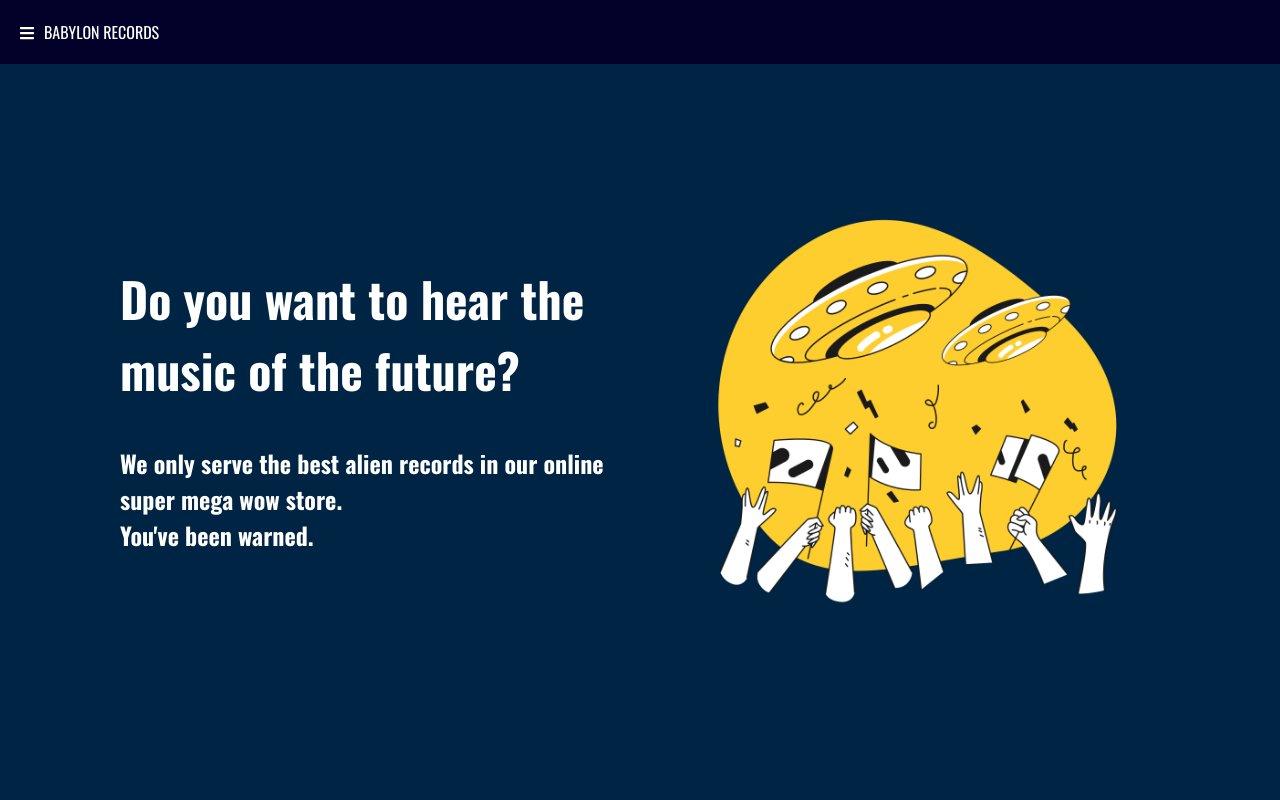
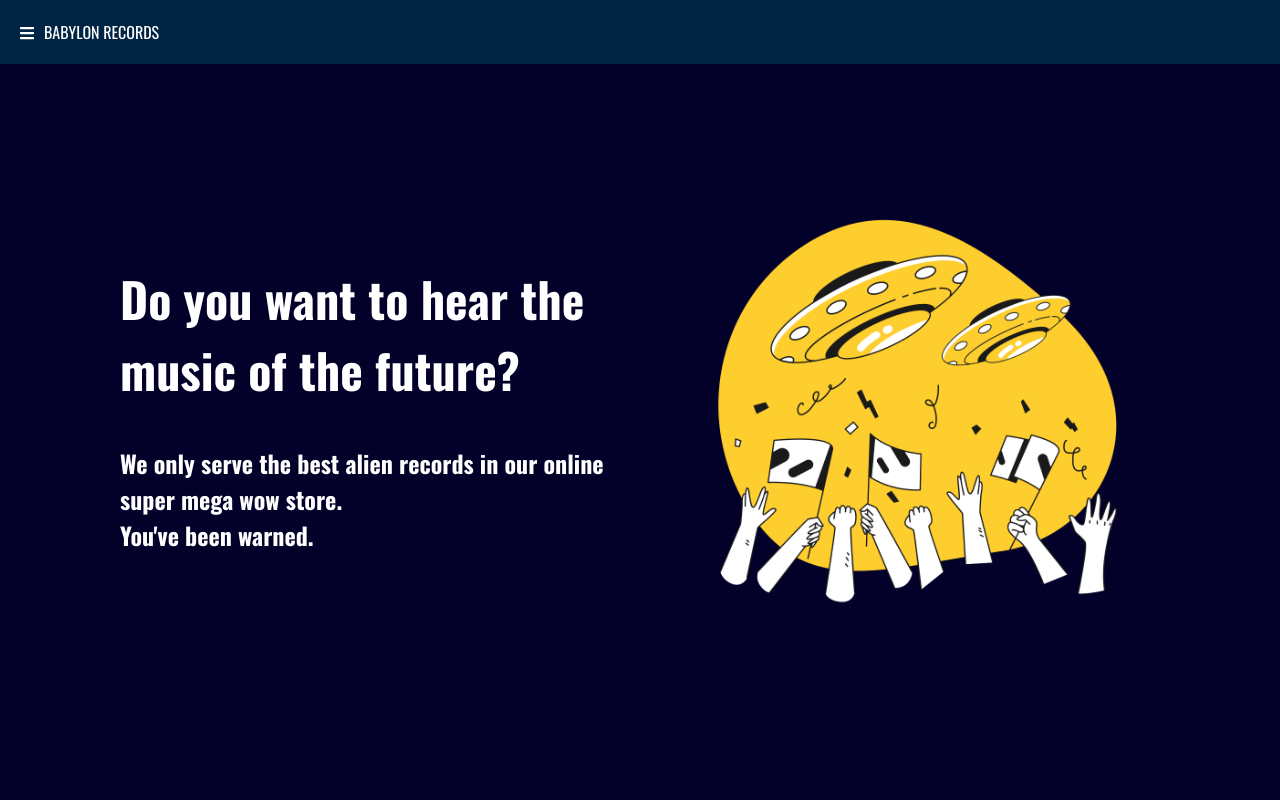
Before and after one commit to dciberlin/record-store-client, a React (Create React App) app: page / in a window 1280 px wide. Shown: the top 800 px of the page. Built offline with nearby package versions, Linux system fonts and the light colour scheme.

Commit message:
color color color color color

```diff
--- a/src/scss/App.scss
+++ b/src/scss/App.scss
@@ -44,10 +44,10 @@ body,
       align-items: center;
     }
     .navColor {
-      background-color: $color1;
+      background-color: $color2;
     }
     .secColor {
-      background-color: $color2;
+      background-color: $color1;
     }
     .thirdColor {
       background-color: $color3;
```
